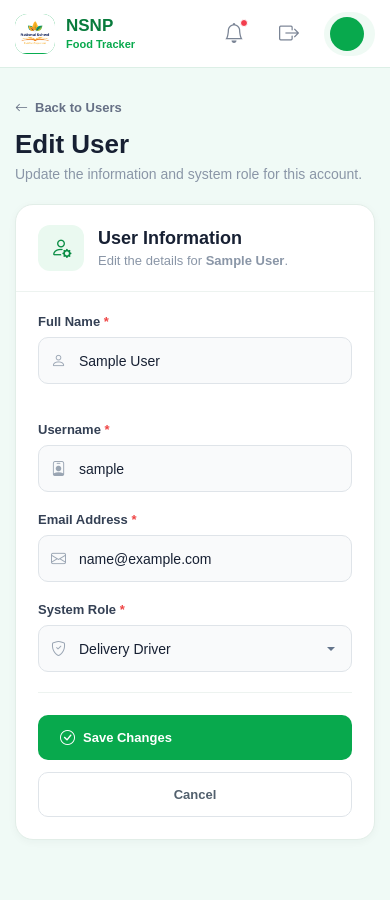
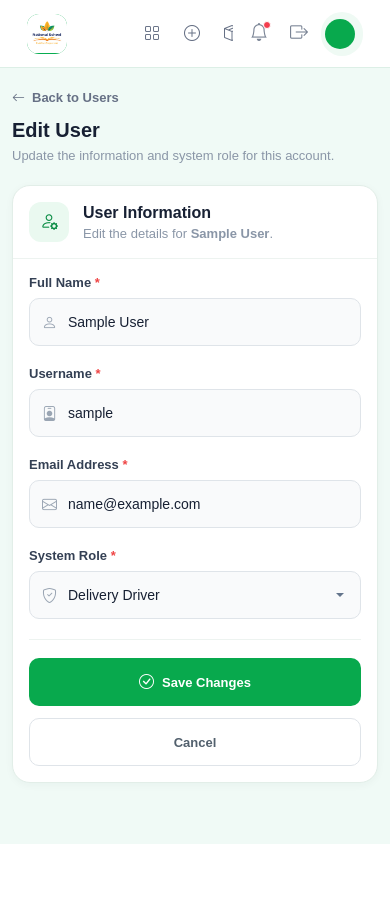
Before and after one commit to Karabo-mokena/nsnp-food-tracking, a Django app: template projectApp/templates/projectApp/edit_user.html in a window 390 px wide. After the commit the page ends 844 px from the top, so only its background shows below. Run offline with Django 5.2, Linux system fonts and the light colour scheme; tables that the repository leaves empty hold one stand-in row (values such as "Sample post"); the template is opened without the code that fills it: values that come from a table or form of the project are taken from there, most other values are stand-ins (such as "Sample title", 1, 10 or a date in 2020); data that the repository does not hold is empty.

Commit message:
Enhance CSS for responsive design on mobile devices
Added responsive styles for tablet and small phone layouts, including adjustments to navigation, form elements, and typography.

```diff
--- a/projectApp/static/css/edit_user.css
+++ b/projectApp/static/css/edit_user.css
@@ -299,6 +299,7 @@ button, input, select {
     display: flex;
     align-items: center;
     justify-content: center;
+    flex-shrink: 0;
 }
 
 .form-icon i {
@@ -471,7 +472,6 @@ form {
     .profile-name {
         display: none;
     }
-
 }
 
 @media (max-width: 900px) {
@@ -491,47 +491,179 @@ form {
     .nav-item i {
         font-size: 18px;
     }
-
 }
 
+/* Tablet & small phone */
 @media (max-width: 700px) {
+
+    body {
+        font-size: 16px;
+    }
 
     .top-header {
         height: 68px;
     }
 
+    .nav-container {
+        padding: 0 12px;
+        gap: 8px;
+    }
+
     .brand {
         width: auto;
         flex: 1;
+        min-width: 0;
     }
 
+    /* Keep nav visible and scrollable on mobile */
     .main-nav {
+        display: flex;
+        justify-content: flex-start;
+        gap: 4px;
+        overflow-x: auto;
+        -webkit-overflow-scrolling: touch;
+        scrollbar-width: none;
+        flex: 1;
+        min-width: 0;
+    }
+
+    .main-nav::-webkit-scrollbar {
         display: none;
+    }
+
+    .nav-item {
+        padding: 0 10px;
+        min-height: 38px;
+        flex-shrink: 0;
+    }
+
+    .nav-item span {
+        display: inline;
+        font-size: 12px;
+    }
+
+    .nav-item i {
+        font-size: 16px;
     }
 
     .header-actions {
         width: auto;
+        gap: 4px;
+        margin-left: auto;
+        flex-shrink: 0;
+    }
+
+    .header-bell,
+    .header-logout {
+        width: 36px;
+        height: 36px;
+        font-size: 18px;
+    }
+
+    .profile-menu {
+        padding: 4px 8px 4px 4px;
+        gap: 6px;
+    }
+
+    .profile-circle {
+        width: 30px;
+        height: 30px;
+        font-size: 11px;
+    }
+
+    .page {
+        width: calc(100% - 24px);
+        margin: 20px auto 40px;
+    }
+
+    .page-header h1 {
+        font-size: 22px;
+    }
+
+    .page-header p {
+        font-size: 13px;
     }
 
     .form-row {
         grid-template-columns: 1fr;
+        gap: 0;
     }
 
     form {
-        padding: 22px;
+        padding: 20px;
     }
 
     .form-header {
-        padding: 20px 22px;
+        padding: 18px 20px;
+    }
+
+    .form-header h2 {
+        font-size: 16px;
+    }
+
+    .form-icon {
+        width: 40px;
+        height: 40px;
+    }
+
+    .form-icon i {
+        font-size: 18px;
+    }
+
+    .input-wrapper input,
+    .input-wrapper select {
+        height: 50px;
+        font-size: 15px;
     }
 
     .form-actions {
         flex-direction: column-reverse;
+        padding-top: 18px;
+        margin-top: 8px;
     }
 
     .cancel-button,
     .save-button {
         width: 100%;
+        height: 50px;
+        justify-content: center;
+        font-size: 14px;
+    }
+}
+
+/* Ultra-small phones (320–400px) */
+@media (max-width: 400px) {
+
+    .nav-item span {
+        display: none;
     }
 
+    .brand-text {
+        display: none;
+    }
+
+    .page-header h1 {
+        font-size: 20px;
+    }
+
+    form {
+        padding: 16px;
+    }
+
+    .form-header {
+        padding: 16px;
+    }
+
+    .input-wrapper input,
+    .input-wrapper select {
+        height: 48px;
+        font-size: 14px;
+        padding-left: 38px;
+    }
+
+    .cancel-button,
+    .save-button {
+        height: 48px;
+        font-size: 13px;
+    }
 }
```
